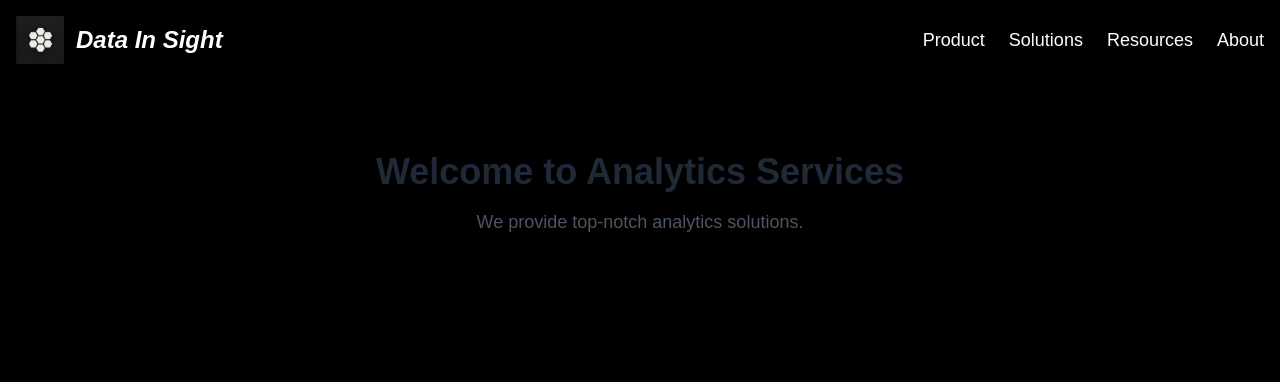
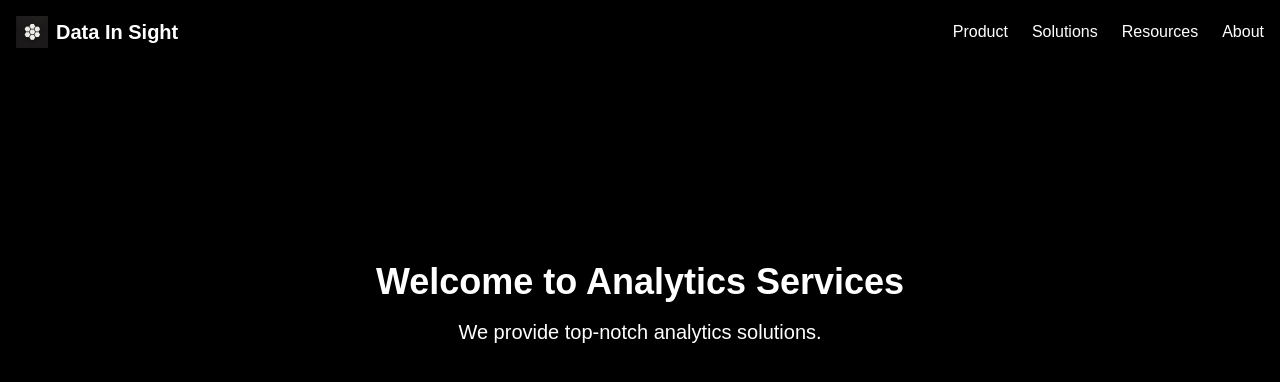
Before and after one commit to KseniiaBogatenkova/analytics-services, a React (Create React App) app: page / in a window 1280 px wide. Shown: the top 382 px of the page. Built offline with nearby package versions, Linux system fonts and the light colour scheme.

Commit message:
Fixed mobile layout

```diff
--- a/src/App.js
+++ b/src/App.js
@@ -1,18 +1,16 @@
 import React from "react";
-import { BrowserRouter as Router, Route, Routes } from "react-router-dom";
-import Navbar from "./components/Navbar"; // Подключаем Navbar
-import Home from "./pages/Home"; // Подключаем главную страницу
+import { BrowserRouter as Router, Routes, Route } from "react-router-dom";
+import Navbar from "./components/Navbar";
+import Home from "./pages/Home";
 
 function App() {
   return (
     <Router>
       <div className="min-h-screen bg-black text-white">
         <Navbar />
-        <main className="container mx-auto px-4 py-8">
-          <Routes>
-            <Route path="/" element={<Home />} />
-          </Routes>
-        </main>
+        <Routes>
+          <Route path="/" element={<Home />} />
+        </Routes>
       </div>
     </Router>
   );
--- a/src/components/Navbar.js
+++ b/src/components/Navbar.js
@@ -1,22 +1,37 @@
-import React from "react";
+import React, { useState } from "react";
 import logo from "../assets/logo.png";
 
+const Navbar = () => {
+  const [isOpen, setIsOpen] = useState(false);
 
-const Navbar = () => {
   return (
-    <nav className="bg-black text-white flex items-center justify-between p-4">
+    <nav className="bg-black text-white p-4 flex items-center justify-between">
       {/* Логотип и название */}
-      <div className="flex items-center space-x-3">
-        <img src={logo} alt="Logo" className="w-12 h-12" />
-        <span className="text-2xl font-bold italic">Data In Sight</span>
+      <div className="flex items-center space-x-2">
+        <img src={logo} className="w-8 h-8" alt="Logo" />
+        <span className="text-lg sm:text-xl font-semibold whitespace-nowrap">
+          Data In Sight
+        </span>
       </div>
 
-      {/* Меню */}
-      <ul className="flex space-x-6 text-lg">
-        <li className="hover:underline cursor-pointer">Product</li>
-        <li className="hover:underline cursor-pointer">Solutions</li>
-        <li className="hover:underline cursor-pointer">Resources</li>
-        <li className="hover:underline cursor-pointer">About</li>
+      {/* Кнопка (бургер) для мобильного */}
+      <button
+        className="block lg:hidden text-2xl"
+        onClick={() => setIsOpen(!isOpen)}
+      >
+        ☰
+      </button>
+
+      {/* Список меню */}
+      <ul
+        className={`${
+          isOpen ? "block" : "hidden"
+        } lg:flex space-x-4 text-sm sm:text-base lg:space-x-6`}
+      >
+        <li>Product</li>
+        <li>Solutions</li>
+        <li>Resources</li>
+        <li>About</li>
       </ul>
     </nav>
   );
--- a/src/pages/Home.js
+++ b/src/pages/Home.js
@@ -1,10 +1,12 @@
-import React from "react";
-
 export default function Home() {
   return (
-    <div className="text-center mt-10">
-      <h1 className="text-4xl font-bold text-gray-800">Welcome to Analytics Services</h1>
-      <p className="mt-4 text-lg text-gray-600">We provide top-notch analytics solutions.</p>
-    </div>
+    <section className="flex flex-col items-center justify-center text-center min-h-[60vh] px-4">
+      <h1 className="text-2xl sm:text-3xl lg:text-4xl font-bold mb-4">
+        Welcome to Analytics Services
+      </h1>
+      <p className="text-md sm:text-lg lg:text-xl">
+        We provide top-notch analytics solutions.
+      </p>
+    </section>
   );
 }
```
